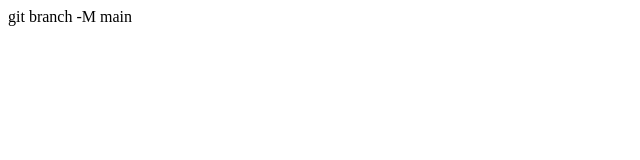
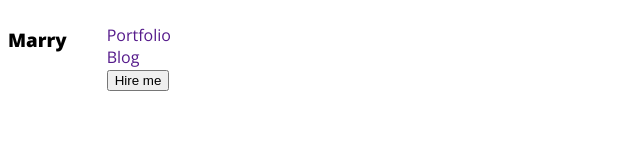
Before and after one commit to pcode99/web-developer-portfolio, a plain HTML site: page index.html in a window 1280 px wide. Shown: the whole page, without its empty margins (0-640 px from the left). Drawn offline with nearby package versions, Linux system fonts and the light colour scheme.

Commit message:
erorr message

```diff
--- a/index.html
+++ b/index.html
@@ -3,11 +3,22 @@
 <head>
     <meta charset="UTF-8">
     <meta name="viewport" content="width=device-width, initial-scale=1.0">
-    <title>developer portfolio </title>
+    <title>myFristWebPortfolio</title>
+    <link rel="preconnect" href="https://fonts.googleapis.com">
+<link rel="preconnect" href="https://fonts.gstatic.com" crossorigin>
+<link href="https://fonts.googleapis.com/css2?family=Open+Sans:ital,wght@0,300..800;1,300..800&display=swap" rel="stylesheet">
+    <link rel="stylesheet" href="style/style.css">
 </head>
 <body>
     <header>
-
+        <nav>
+            <h3 class="nav-title">Mar<span class="colur-primary">r</span>y</h3>
+            <ul>
+                <li><a href="">Portfolio</a></li>
+                <li><a href="">Blog     </a></li>
+                <li><a href=""><button>Hire me </button></a></li>
+            </ul>
+        </nav>
     </header>
 
     <main>
@@ -15,4 +26,7 @@
     </main>
 
     <footer>
-        git branch -M main
+
+    </footer>
+</body>
+</html>
--- /dev/null
+++ b/style/style.css
@@ -0,0 +1,34 @@
+
+.open-sans-normal {
+  font-family: "Open Sans", sans-serif;
+  font-optical-sizing: auto;
+  font-weight: 400;
+  font-style: normal;
+}
+
+
+/* colur shard style */
+
+
+
+nav{
+    display: flex;
+    font-family: open sans;
+}
+
+nav ul {
+    list-style: none;
+    text-decoration: none;
+}
+nav ul a {
+
+    text-decoration: none;
+}
+
+.nav-title{
+    font-weight: 800;
+    font: size 45px;
+}
+.colur-primary{
+    #FD6E0A;
+}
```
